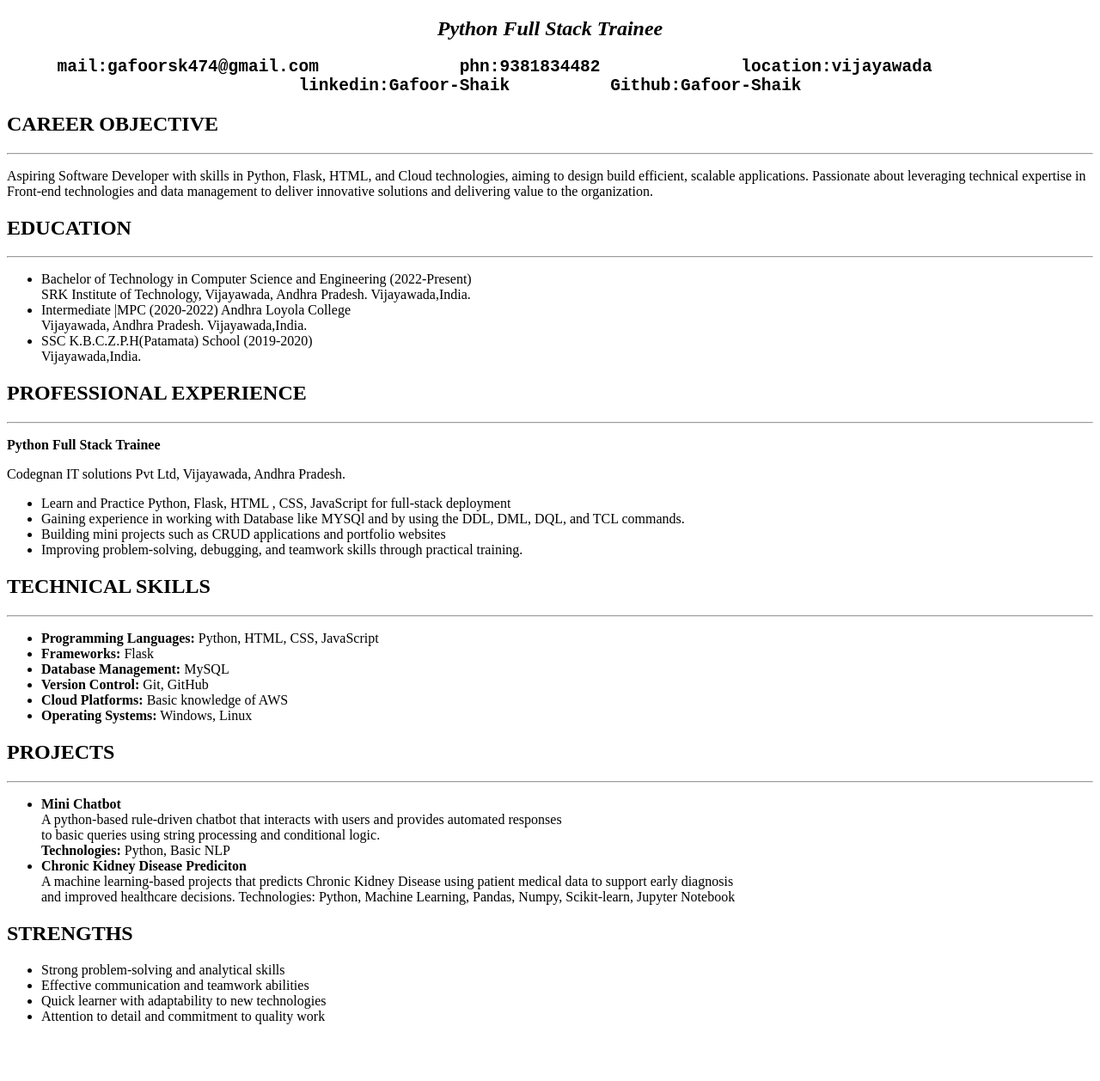
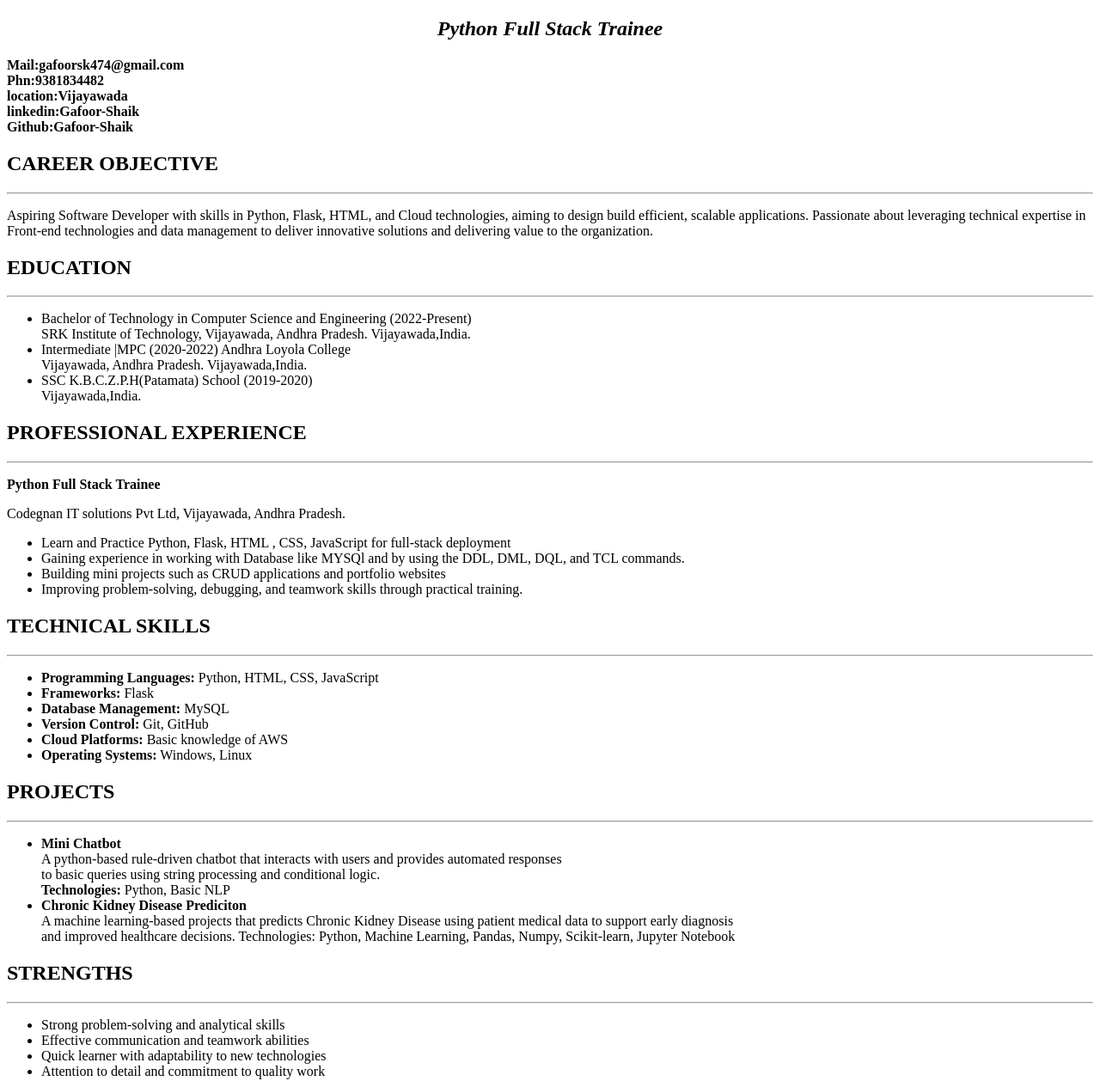
Before and after one commit to Gafoor09/Resume, a plain HTML site: page Resume.html in a window 1280 px wide. Shown: the part 60-1318 px from the top of the page at 86% size. Before the commit the page ends 1268 px from the top, so only its background shows below. Drawn offline with Linux system fonts and the light colour scheme.

Commit message:
first commit given

```diff
--- a/Resume.html
+++ b/Resume.html
@@ -13,10 +13,7 @@
         <h1><b>Gafoor Shaik</b></h1>
         <h2><i>Python Full Stack Trainee</i></h2>
     </center>
-    <h2>
-        <pre><center></b>mail:gafoorsk474@gmail.com              phn:9381834482              location:vijayawada
-linkedin:Gafoor-Shaik          Github:Gafoor-Shaik</b></center></pre>
-    </h2>
+        <p><b>Mail:gafoorsk474@gmail.com</br>Phn:9381834482</br>location:Vijayawada</br>linkedin:Gafoor-Shaik</br>Github:Gafoor-Shaik</br></b></p>
     <h2>
         <b>CAREER OBJECTIVE</b>
     </h2>
@@ -99,6 +96,7 @@ linkedin:Gafoor-Shaik          Github:Gafoor-Shaik</b></center></pre>
         </ul>
     </p>
     <h2><b>STRENGTHS</b></h2>
+    <hr></hr>
     <ul>
         <li>Strong problem-solving and analytical skills</li>
         <li>Effective communication and teamwork abilities</li>
```
